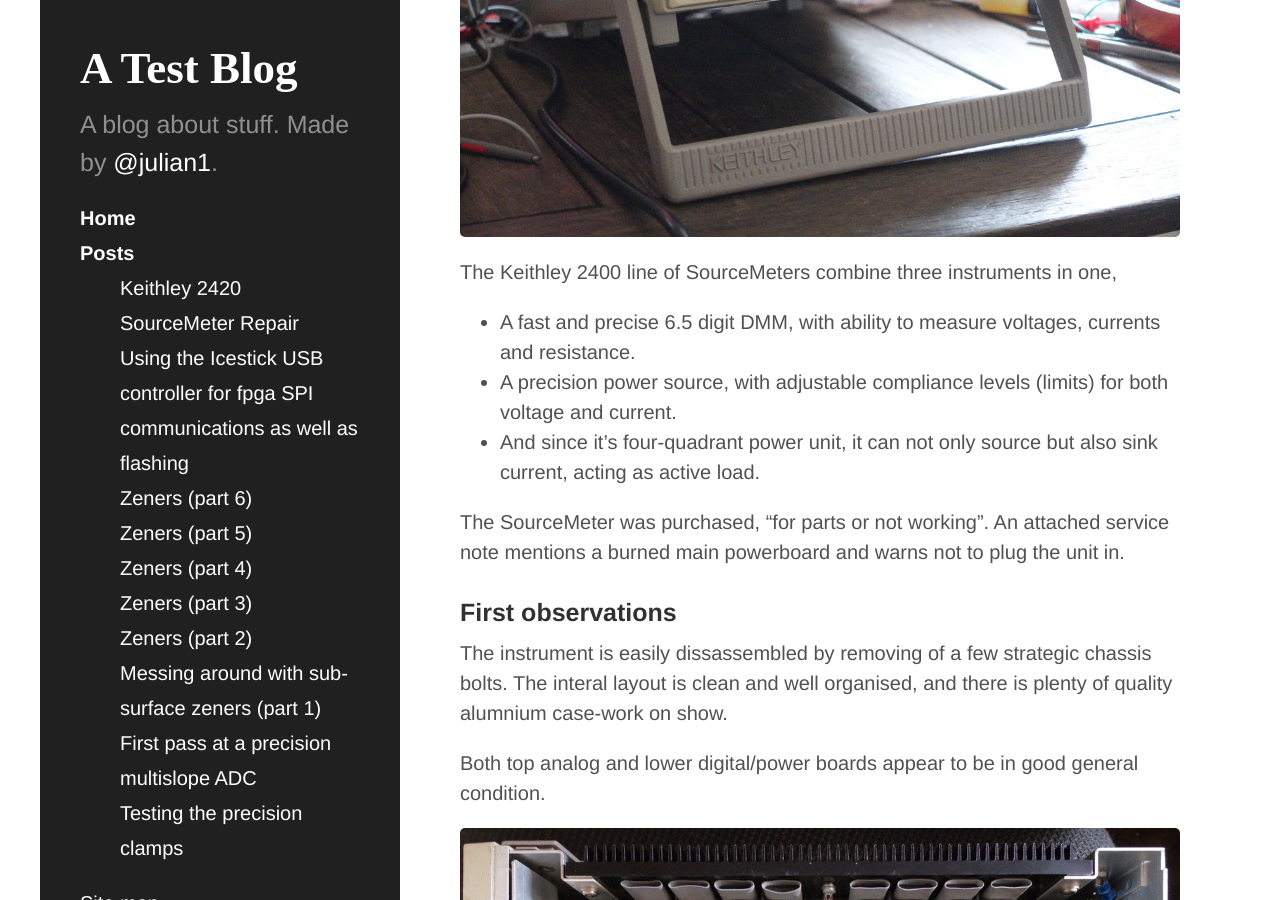
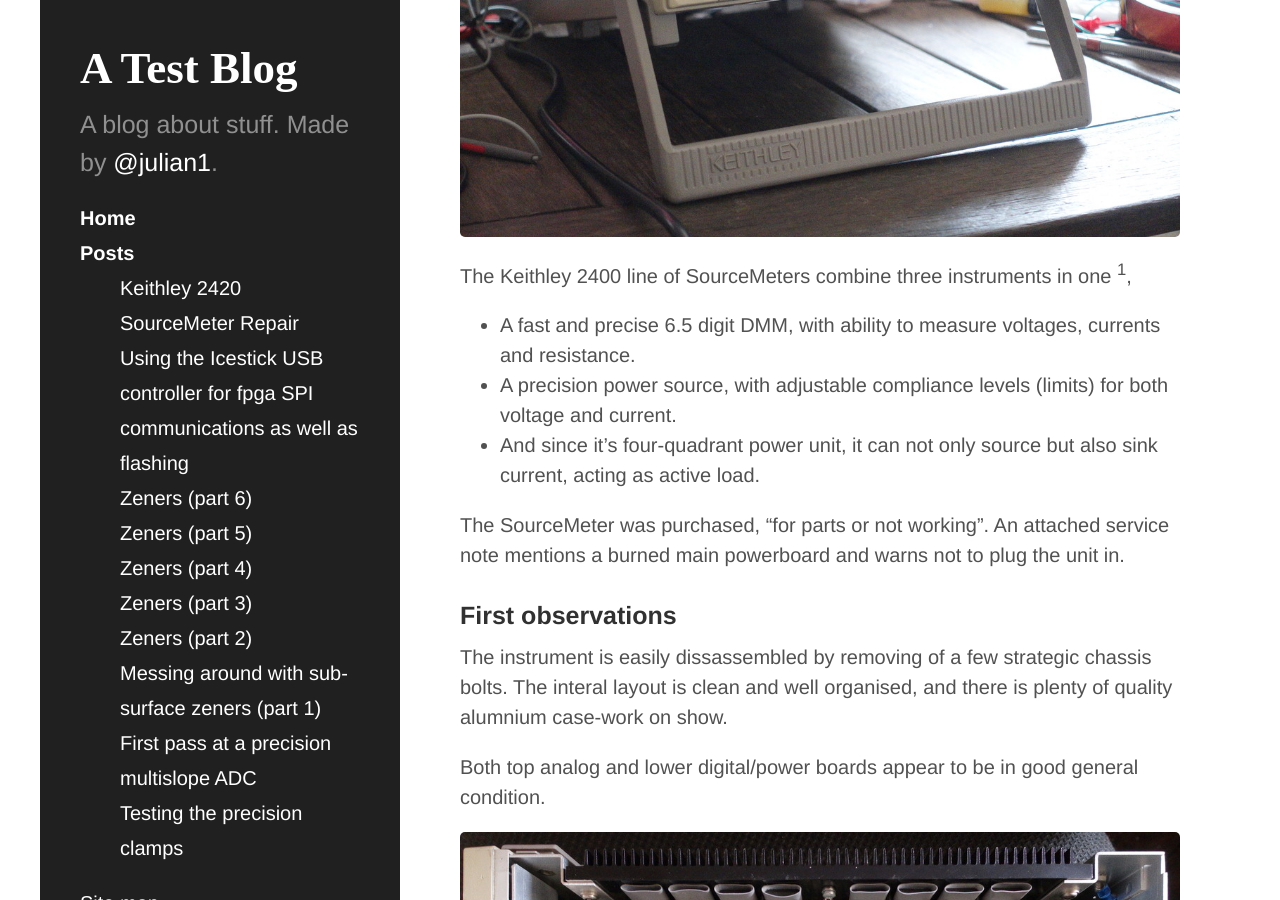
Before and after one commit to julian1/julian1.github.io, a Jekyll site: the page built from _posts/2017-02-05-keithley-repair.md, in a window 1280 px wide and 900 px high, scrolled down 423 px. Built offline with Jekyll 4.4.1, drawn with Linux system fonts in a browser that asks for light colours; some of the changed text lies outside the part shown.

Commit message:
attribution

```diff
--- a/_posts/2017-02-05-keithley-repair.md
+++ b/_posts/2017-02-05-keithley-repair.md
@@ -6,7 +6,7 @@
 ![pic](/public/images/2420/DSC02909.JPG)
 
 
-The Keithley 2400 line of SourceMeters combine three instruments in one,
+The Keithley 2400 line of SourceMeters combine three instruments in one <sup>1</sup>,
 
 - A fast and precise 6.5 digit DMM, with ability to measure voltages, currents and resistance.
 - A precision power source, with adjustable compliance levels (limits) for both voltage and current.
@@ -191,3 +191,6 @@
 Time to reassemble everything.
 
 After chasing down an forgotten flex that had been overlooked, the SourceMeter is now capable of sourcing voltage again!
+
+---
+<sup>1</sup> [TiN from eevblog](http://www.eevblog.com/forum/testgear/keithley-2400-sourcemeter-review-and-teardown/) has a great description of the key features.
```
